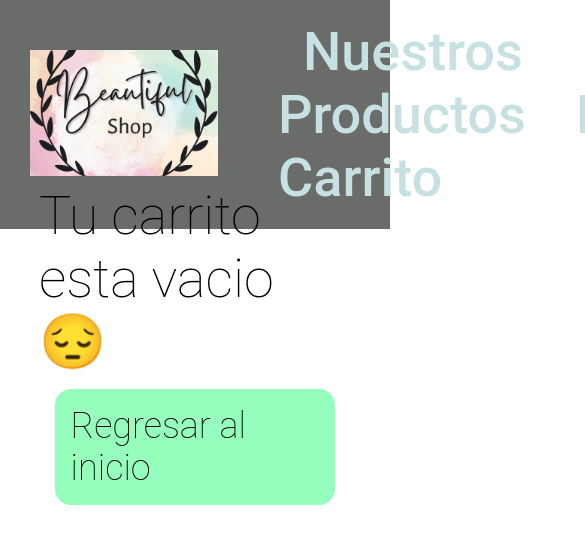
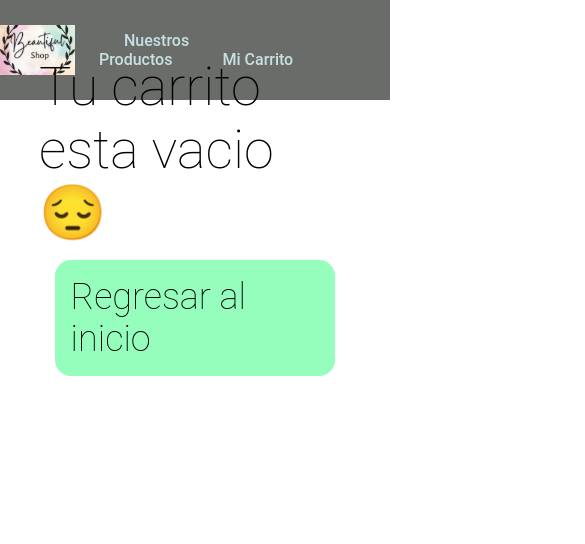
Before and after one commit to carolinaviasus/Pagina_Beautifulshop, an Angular app: page /cart-page in a window 390 px wide. Shown: the top 544 px of the page, 585 px wide, since content can reach past the window. Built offline with nearby package versions, Linux system fonts and the light colour scheme.

Commit message:
header responsive

```diff
--- a/src/app/components/header/header.component.scss
+++ b/src/app/components/header/header.component.scss
@@ -1,17 +1,21 @@
-@import '/src/themes/themes.scss';
+@import "/src/themes/themes.scss";
 
-.container{
+.container {
   background-color: $header-color;
-    padding: 20px 30px;
+  width: 100%;
+  max-height: 190px;
   display: flex;
   justify-content: space-between;
   align-items: center;
   flex-direction: row;
-    .log{
+  padding: 5px;
+  .log {
+    display: flex;
     cursor: pointer;
+    margin-left: 50px;
   }
-    nav{
-        margin-right: 100px;
+  nav {
+    margin-right: 10px;
     padding: 0px 60px 0px 60px;
 
     a {
@@ -21,14 +25,64 @@
       justify-content: space-between;
       padding: 0px 25px 0px 25px;
       font-size: $font-size54;
-            font-family: 'Roboto';
+      font-family: "Roboto";
       font-weight: $font-weig-500;
-            &:hover{
+      &:hover {
         cursor: pointer;
         color: $header-letter-hover;
         transform: translateY(5px);
         transition: 1s all;
       }
     }
+    @media (max-width: 1118px) {
+        a{
+          font-size: $font-size48;
         }
     }
+    @media (max-width: 1032px) {
+        a{
+          font-size: $font-size36;
+        }
+    }
+    @media (max-width: 901px) {
+        a{
+          font-size: $font-size28;
+        }
+    }
+    @media (max-width: 805px) {
+        a{
+          font-size: $font-size16;
+        }
+    }
+  }
+
+}
+@media (max-width: 805px) {
+    .container {
+        padding: 0px;
+        height: 100px;
+        .log{
+            height: 80%;
+            display: flex;
+            cursor: pointer;
+            margin-left: 50px;
+            width: 20%;
+        }
+      }
+}
+@media (max-width: 393px) {
+    .container {
+        padding: 0px;
+        height: 100px;
+        .log{
+            height: 50%;
+            display: flex;
+            cursor: pointer;
+            margin-left: 0px;
+            width: 10%;
+        }
+        a{
+            font-size: $font-size12;
+        }
+      }
+}
--- a/src/app/pages/product-view/product-view.component.scss
+++ b/src/app/pages/product-view/product-view.component.scss
@@ -107,4 +107,8 @@
         text-align: center;
     }
 
+    // @include media-up(tablet){
+    //     background-color: aqua;
+    // }
+
 }
--- a/src/themes/themes.scss
+++ b/src/themes/themes.scss
@@ -1,3 +1,4 @@
+@import '/src/styles.scss';
 // colors
 $header-color: #6A6C69;
 $header-letter: #c7e1e3;
@@ -25,15 +26,17 @@ $add-cart-detail: #95FEBC;
 
 
 // font sizing
-$font-size54 :54px;
+$font-size12 :12px;
 $font-size16 :16px;
 $font-size18 :18px;
-$font-size20 :22px;
+$font-size20 :20px;
 $font-size22 :22px;
 $font-size24:24px;
 $font-size28:28px;
 $font-size36:36px;
-$font-size58: 54px;
+$font-size48 :48px;
+$font-size54 :54px;
+
 $font-size58: 58px;
 
 //font-weik
@@ -50,3 +53,15 @@ $detail-center:0rem 20rem 0 20rem;
 //box shadow
 
 $box-shadow : 0px 4px 16px 0 rgb( 20 20 22/4%);
+
+$breakpoints: (
+  phone: 320px,
+  tablet: 768px,
+  desktop: 1024px
+) ;
+
+@mixin media-up($breakpoint){
+    @media screen and (min-width: map-get($breakpoints, $breakpoint)) {
+        @content;
+    }
+}
```
Lines whose indentation alone changed are shown as unchanged.
